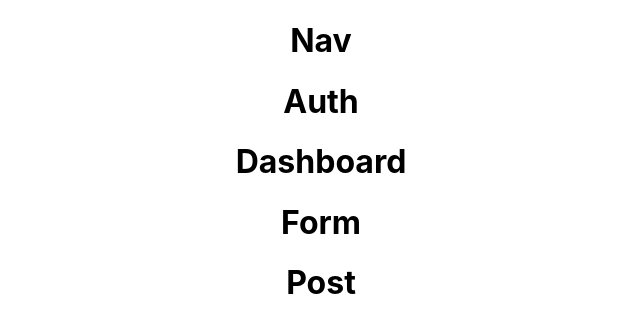
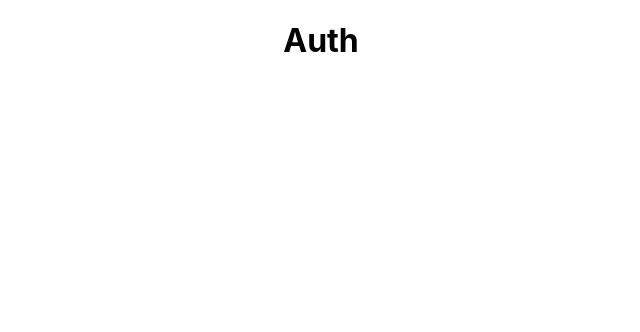
Before and after one commit to angelikahoeflich/my-second-simulation, a React (Create React App) app: page / in a window 1280 px wide. Shown: the top 332 px of the page, without its empty margins (319-959 px from the left). Built offline with nearby package versions, Linux system fonts and the light colour scheme.

Commit message:
added routes

```diff
--- a/src/App.js
+++ b/src/App.js
@@ -1,20 +1,19 @@
-import logo from './logo.svg';
 import './App.css';
 import Nav from './components/Nav';
-import Auth from './components/Auth';
-import Dashboard from './components/Dashboard';
-import Form from './components/Form';
-import Post from './components/Post';
+import routes from './routes';
+import { useLocation } from 'react-router-dom';
 
 function App() {
+  let location = useLocation();
   return (
+
     <div className="App">
-     <Nav/>
-     <Auth/>
-     <Dashboard/>
-     <Form/>
-     <Post/>
 
+      { location.pathname !== "/" &&
+        <Nav location={location}/>
+      }
+
+      {routes}
     </div>
   );
 }
--- a/src/components/Nav.js
+++ b/src/components/Nav.js
@@ -1,10 +1,19 @@
 import React, { Component } from 'react'
+import {Link} from 'react-router-dom';
 
 export class Nav extends Component {
+  constructor(props) {
+    super(props);
+  }
   render() {
+    console.log("this.props.location:", this.props.location)
     return (
       <div>
-        <h1>Nav</h1>
+        <h1>NavBar</h1>
+        <Link to='/dashboard'><button>HOME</button></Link>
+        <Link to="/new"><button>NEW POST</button></Link>
+        <Link to="/auth"><button>LOGOUT</button></Link>
+
       </div>
     )
   }
--- a/src/index.js
+++ b/src/index.js
@@ -3,11 +3,14 @@ import ReactDOM from 'react-dom';
 import './index.css';
 import App from './App';
 import reportWebVitals from './reportWebVitals';
+import {HashRouter} from 'react-router-dom';
 
 ReactDOM.render(
+  <HashRouter>
   <React.StrictMode>
     <App />
-  </React.StrictMode>,
+  </React.StrictMode>
+  </HashRouter>,
   document.getElementById('root')
 );
 
--- a/src/routes.js
+++ b/src/routes.js
@@ -0,0 +1,16 @@
+import React from 'react';
+import {Switch, Route} from 'react-router-dom';
+import './App.css';
+import Auth from './components/Auth';
+import Dashboard from './components/Dashboard';
+import Form from './components/Form';
+import Post from './components/Post';
+
+export default (
+    <Switch>
+      <Route exact path ='/' component={Auth}/>
+      <Route path ='/dashboard' component={Dashboard}/>
+      <Route path ='/post/:postid' component={Post}/>
+      <Route path ='/new' component={Form}/>
+    </Switch>
+)
```
